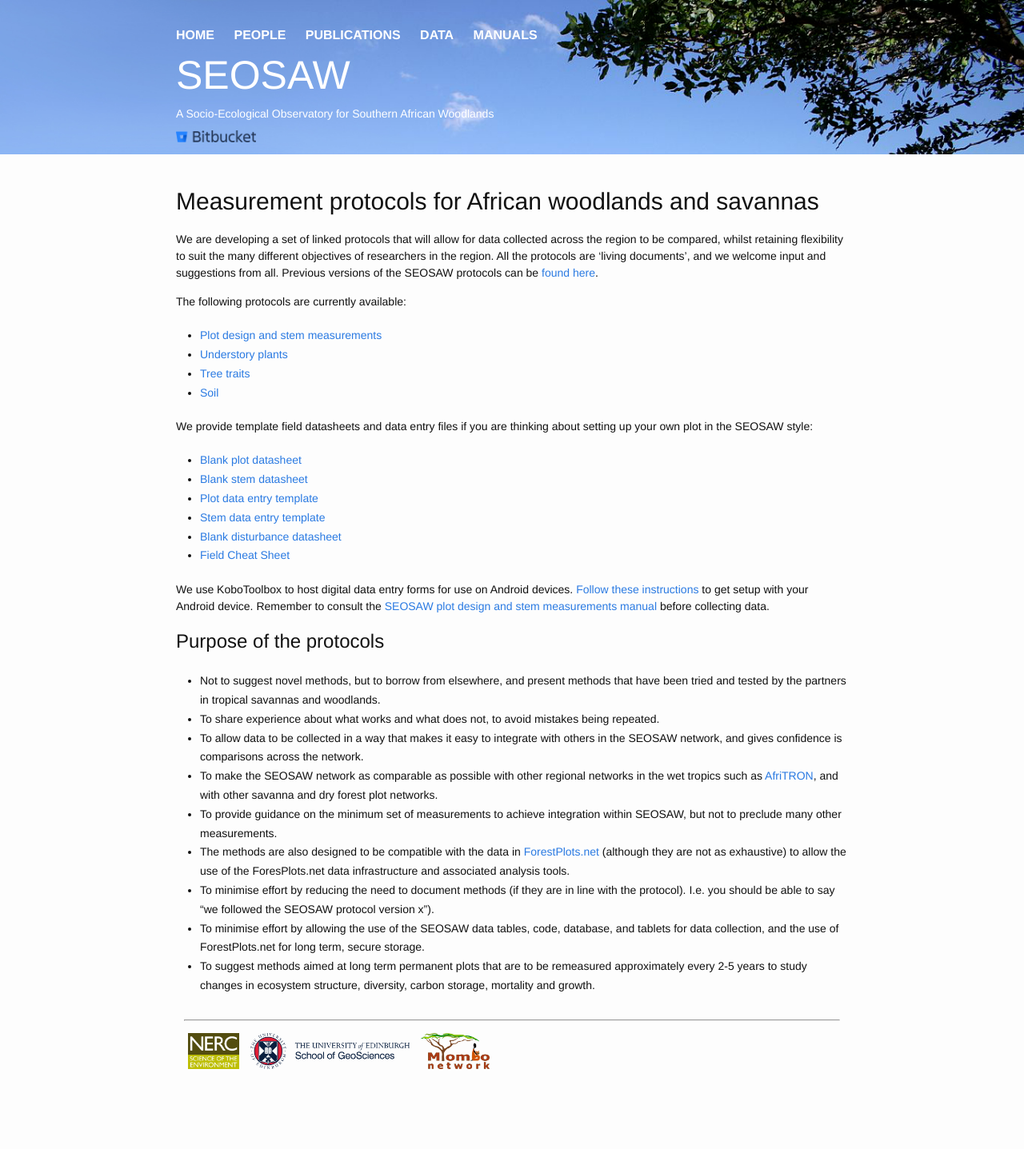
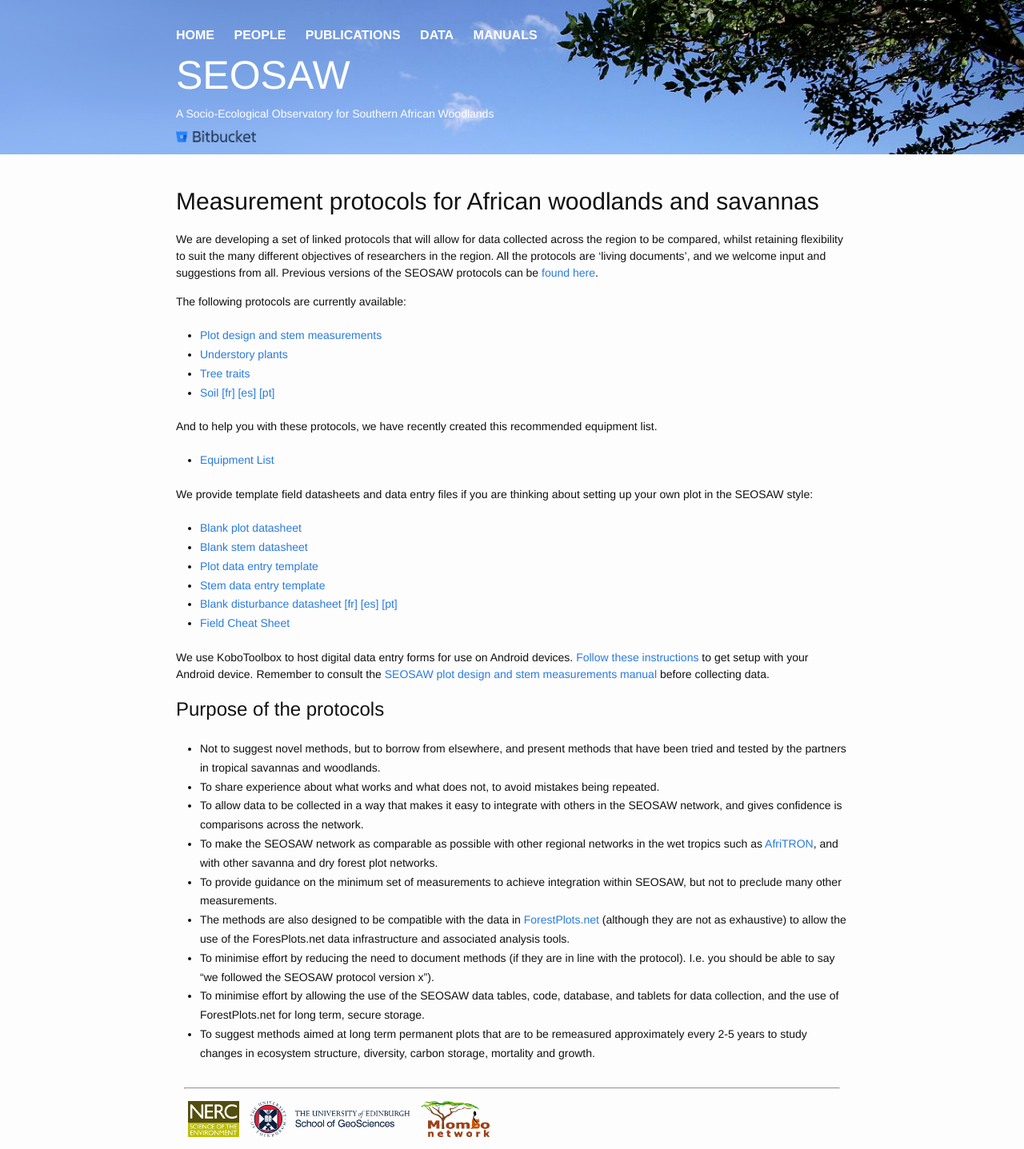
Before and after one commit to seosaw/seosaw.github.io, a Jekyll site: the page built from manuals.md, in a window 1280 px wide. Shown: the whole page at 80% size. Built offline with Jekyll 4.4.1, drawn with Linux system fonts in a browser that asks for light colours; nearby versions of some CDN libraries; our own code applies the rules of GitHub Pages for plain Markdown files; before the commit the page ends 1352 px from its top, so only the background shows below that.

Commit message:
Updated manual and manual versions to reflect new changes in protocols and data sheets.  Added Wilson to the steering committee page because Casey mentioned he was missing.  Also, added a line about joining the mailing list to the home page.

```diff
--- a/index.html
+++ b/index.html
@@ -85,6 +85,8 @@ layout: default
 
 <p>SEOSAW is an open network, we welcome anyone interested in using the SEOSAW dataset for research or contributing new data. Please get in touch via the link below.</p>
 
+<p>And join our mailing list to hear updates on our fieldwork and research!  Just send us a message using the link below.</p>
+
 <div class="landing-btn-wrapper">
 <form action="{{ site.baseurl }}/contact.html">
   <button class="landing-btn" type="submit">Contact SEOSAW</button>
--- a/manuals.md
+++ b/manuals.md
@@ -11,12 +11,19 @@ The following protocols are currently available:
 * [Plot design and stem measurements][1]
 * [Understory plants][2]
 * [Tree traits][3]
-* [Soil][4]
+* [Soil][4]   [[fr]][5]  [[es]][6]  [[pt]][7]
 
 [1]: https://bitbucket.org/miombo/seosaw/raw/master/doc/manuals/field_manual/versions/seosaw_field_manual_latest.pdf
 [2]: https://bitbucket.org/miombo/seosaw/raw/master/doc/manuals/understory_manual/versions/seosaw_understory_manual_latest.pdf
 [3]: https://bitbucket.org/miombo/seosaw/raw/master/doc/manuals/traits_manual/versions/seosaw_traits_manual_latest.pdf
 [4]: https://bitbucket.org/miombo/seosaw/raw/master/doc/manuals/soil_manual/versions/soil_protocol_latest.pdf
+[5]: https://bitbucket.org/miombo/seosaw/raw/master/doc/manuals/soil_manual/versions/soil_protocol_fr.pdf
+[6]: https://bitbucket.org/miombo/seosaw/raw/master/doc/manuals/soil_manual/versions/soil_protocol_es.pdf
+[7]: https://bitbucket.org/miombo/seosaw/raw/master/doc/manuals/soil_manual/versions/soil_protocol_pt.pdf
+
+And to help you with these protocols, we have recently created this recommended equipment list.
+
+* [Equipment List](https://bitbucket.org/miombo/seosaw/raw/master/doc/manuals/equipment_list/equipment_list_Oct2021.xlsx)
 
 We provide template field datasheets and data entry files if you are thinking about setting up your own plot in the SEOSAW style:
 
@@ -24,7 +31,7 @@ We provide template field datasheets and data entry files if you are thinking ab
 * [Blank stem datasheet](https://bitbucket.org/miombo/seosaw/raw/master/doc/forms/field_sheets/versions/stem/blank_stem_latest.pdf)
 * [Plot data entry template](https://bitbucket.org/miombo/seosaw/raw/master/doc/forms/data_templates/versions/plot/plot_data_template_latest.csv)
 * [Stem data entry template](https://bitbucket.org/miombo/seosaw/raw/master/doc/forms/data_templates/versions/stem/stem_data_template_latest.csv)
-* [Blank disturbance datasheet](https://bitbucket.org/miombo/seosaw/raw/master/doc/forms/field_sheets/versions/disturbance/disturbance_questions_latest.pdf)
+* [Blank disturbance datasheet](https://bitbucket.org/miombo/seosaw/raw/master/doc/forms/field_sheets/versions/disturbance/disturbance_questions_latest.pdf) [[fr]](https://bitbucket.org/miombo/seosaw/raw/master/doc/forms/field_sheets/versions/disturbance/disturbance_questions_fr.pdf)  [[es]](https://bitbucket.org/miombo/seosaw/raw/master/doc/forms/field_sheets/versions/disturbance/disturbance_questions_es.pdf)  [[pt]](https://bitbucket.org/miombo/seosaw/raw/master/doc/forms/field_sheets/versions/disturbance/disturbance_questions_pt.pdf)
 * [Field Cheat Sheet](https://bitbucket.org/miombo/seosaw/raw/master/doc/forms/cheat_sheet/versions/cheat_sheet_latest.pdf)
 
 We use KoboToolbox to host digital data entry forms for use on Android devices. [Follow these instructions](https://bitbucket.org/miombo/seosaw/raw/master/doc/forms/odk/filling_forms.txt) to get setup with your Android device. Remember to consult the [SEOSAW plot design and stem measurements manual][1] before collecting data.
```
Also changed, not shown: manual_versions.md (+1 -0 lines), people.md (+4 -0 lines).
